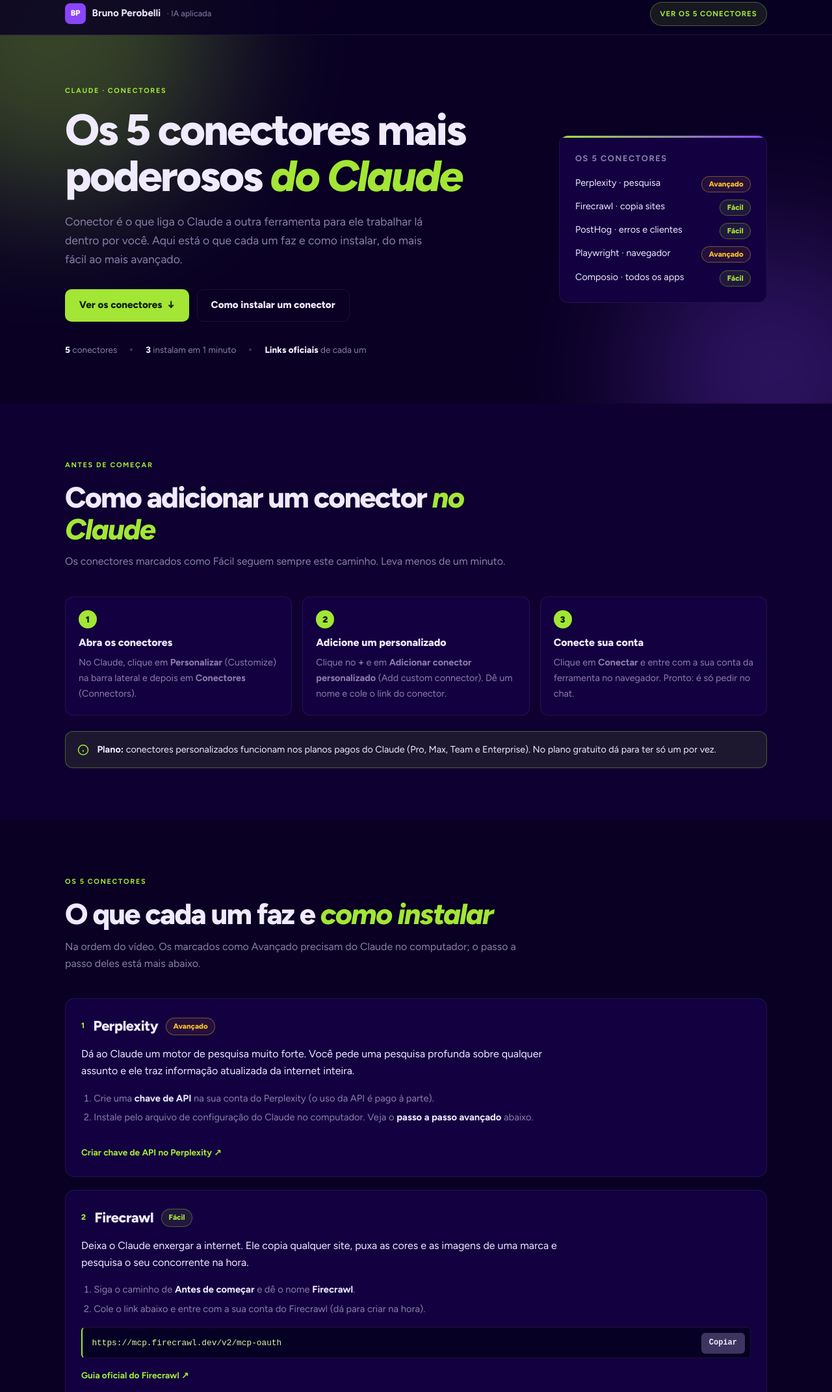
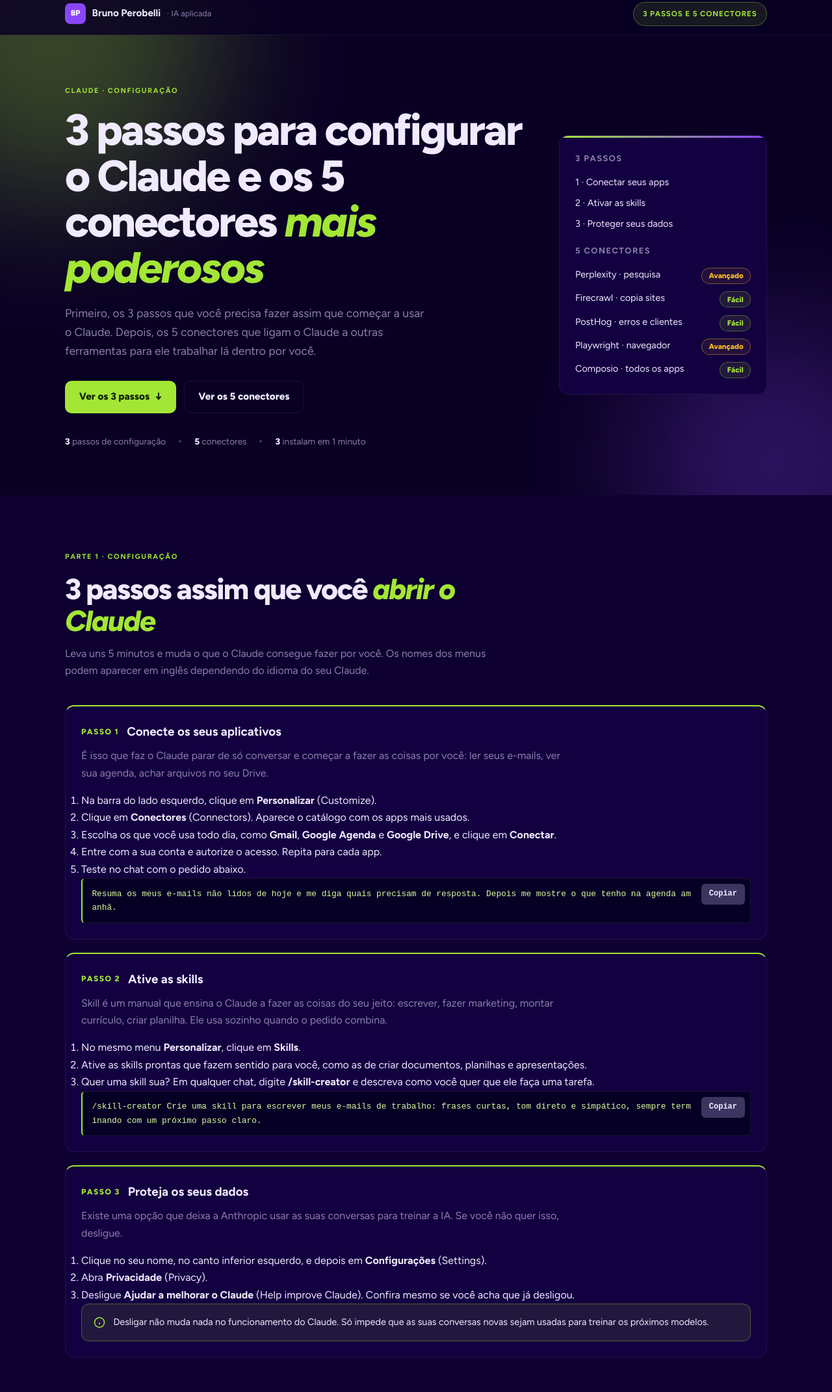
Before and after one commit to brunoperobelli96/bperobelli-lps, a plain HTML site: page conectores-claude/index.html in a window 1280 px wide. Shown: the part 11-2153 px from the top of the page at 65% size. Drawn offline with nearby package versions, Linux system fonts and the light colour scheme.

Commit message:
conectores-claude: 3 passos de configuração do Claude antes dos 5 conectores
Co-Authored-By: Claude Opus 5.5 <noreply@anthropic.com>

```diff
--- a/conectores-claude/index.html
+++ b/conectores-claude/index.html
@@ -4,8 +4,8 @@
   <meta charset="UTF-8">
   <meta name="viewport" content="width=device-width, initial-scale=1.0">
   <meta name="theme-color" content="#090023">
-  <title>5 Conectores do Claude · Bruno Perobelli</title>
-  <meta name="description" content="Os 5 conectores mais poderosos do Claude: Perplexity, Firecrawl, PostHog, Playwright e Composio, com o passo a passo de instalação de cada um.">
+  <title>Configure o Claude: 3 Passos e 5 Conectores · Bruno Perobelli</title>
+  <meta name="description" content="Os 3 passos para configurar o Claude e os 5 conectores mais poderosos: Perplexity, Firecrawl, PostHog, Playwright e Composio, com o passo a passo de instalação de cada um.">
   <link rel="preconnect" href="https://fonts.googleapis.com">
   <link href="https://fonts.googleapis.com/css2?family=Figtree:ital,wght@0,300..900;1,300..900&display=swap" rel="stylesheet">
   <script src="https://cdnjs.cloudflare.com/ajax/libs/gsap/3.12.5/gsap.min.js" defer></script>
@@ -73,7 +73,11 @@
 
     section { padding: 5rem 0; }
     section.elevated { background: var(--bg-elevated); }
-    #antes, #conectores, #avancado { scroll-margin-top: 72px; }
+    #passos, #antes, #conectores, #avancado { scroll-margin-top: 72px; }
+    .passo-list { list-style: none; display: flex; flex-direction: column; gap: 1.25rem; }
+    .passo { background: var(--surface); border: 1px solid var(--hairline); border-top: 2px solid var(--accent); border-radius: 14px; padding: 1.5rem; }
+    .passo .conn-top { margin-bottom: 0.5rem; }
+    .passo .why { color: var(--text-muted); margin-bottom: 1rem; max-width: 760px; }
     .section-header { max-width: 700px; margin-bottom: 2.5rem; }
     .section-header h2 { font-size: clamp(1.7rem, 3.8vw, 2.8rem); font-weight: 800; letter-spacing: -0.04em; line-height: 1.1; margin-bottom: 0.75rem; }
     .section-header h2 .accent { color: var(--accent); font-style: italic; }
@@ -128,7 +132,7 @@
       <span class="nav-mark">BP</span>
       Bruno Perobelli <small>· IA aplicada</small>
     </a>
-    <button class="nav-badge" onclick="scrollToSection('conectores')">Ver os 5 conectores</button>
+    <button class="nav-badge" onclick="scrollToSection('passos')">3 passos e 5 conectores</button>
   </div>
 </nav>
 
@@ -140,24 +144,31 @@
     <div class="wrap">
       <div class="hero-grid">
         <div>
-          <span class="eyebrow">Claude · Conectores</span>
-          <h1>Os 5 conectores mais poderosos <span class="accent">do Claude</span></h1>
-          <p class="sub">Conector é o que liga o Claude a outra ferramenta para ele trabalhar lá dentro por você. Aqui está o que cada um faz e como instalar, do mais fácil ao mais avançado.</p>
+          <span class="eyebrow">Claude · Configuração</span>
+          <h1>3 passos para configurar o Claude e os 5 conectores <span class="accent">mais poderosos</span></h1>
+          <p class="sub">Primeiro, os 3 passos que você precisa fazer assim que começar a usar o Claude. Depois, os 5 conectores que ligam o Claude a outras ferramentas para ele trabalhar lá dentro por você.</p>
           <div class="hero-cta">
-            <button class="btn btn-primary" onclick="scrollToSection('conectores')">Ver os conectores <span aria-hidden="true">↓</span></button>
-            <button class="btn btn-ghost" onclick="scrollToSection('antes')">Como instalar um conector</button>
+            <button class="btn btn-primary" onclick="scrollToSection('passos')">Ver os 3 passos <span aria-hidden="true">↓</span></button>
+            <button class="btn btn-ghost" onclick="scrollToSection('conectores')">Ver os 5 conectores</button>
           </div>
           <div class="hero-meta">
+            <span><strong>3</strong> passos de configuração</span>
+            <span class="sep" aria-hidden="true"></span>
             <span><strong>5</strong> conectores</span>
             <span class="sep" aria-hidden="true"></span>
             <span><strong>3</strong> instalam em 1 minuto</span>
-            <span class="sep" aria-hidden="true"></span>
-            <span><strong>Links oficiais</strong> de cada um</span>
+
           </div>
         </div>
 
         <aside class="side-card">
-          <h2>Os 5 conectores</h2>
+          <h2>3 passos</h2>
+          <ul style="margin-bottom:1.25rem">
+            <li><span>1 · Conectar seus apps</span></li>
+            <li><span>2 · Ativar as skills</span></li>
+            <li><span>3 · Proteger seus dados</span></li>
+          </ul>
+          <h2>5 conectores</h2>
           <ul>
             <li><span>Perplexity · pesquisa</span><span class="level hard">Avançado</span></li>
             <li><span>Firecrawl · copia sites</span><span class="level easy">Fácil</span></li>
@@ -170,10 +181,57 @@
     </div>
   </header>
 
-  <section id="antes" class="elevated">
+  <section id="passos" class="elevated">
     <div class="wrap">
       <div class="section-header fade-in">
-        <span class="eyebrow">Antes de começar</span>
+        <span class="eyebrow">Parte 1 · Configuração</span>
+        <h2>3 passos assim que você <span class="accent">abrir o Claude</span></h2>
+        <p>Leva uns 5 minutos e muda o que o Claude consegue fazer por você. Os nomes dos menus podem aparecer em inglês dependendo do idioma do seu Claude.</p>
+      </div>
+      <ol class="passo-list">
+        <li class="passo fade-in">
+          <div class="conn-top"><span class="conn-num">Passo 1</span><h3>Conecte os seus aplicativos</h3></div>
+          <p class="why">É isso que faz o Claude parar de só conversar e começar a fazer as coisas por você: ler seus e-mails, ver sua agenda, achar arquivos no seu Drive.</p>
+          <ol class="how">
+            <li>Na barra do lado esquerdo, clique em <strong>Personalizar</strong> (Customize).</li>
+            <li>Clique em <strong>Conectores</strong> (Connectors). Aparece o catálogo com os apps mais usados.</li>
+            <li>Escolha os que você usa todo dia, como <strong>Gmail</strong>, <strong>Google Agenda</strong> e <strong>Google Drive</strong>, e clique em <strong>Conectar</strong>.</li>
+            <li>Entre com a sua conta e autorize o acesso. Repita para cada app.</li>
+            <li>Teste no chat com o pedido abaixo.</li>
+          </ol>
+          <div class="code">Resuma os meus e-mails não lidos de hoje e me diga quais precisam de resposta. Depois me mostre o que tenho na agenda amanhã.</div>
+        </li>
+        <li class="passo fade-in">
+          <div class="conn-top"><span class="conn-num">Passo 2</span><h3>Ative as skills</h3></div>
+          <p class="why">Skill é um manual que ensina o Claude a fazer as coisas do seu jeito: escrever, fazer marketing, montar currículo, criar planilha. Ele usa sozinho quando o pedido combina.</p>
+          <ol class="how">
+            <li>No mesmo menu <strong>Personalizar</strong>, clique em <strong>Skills</strong>.</li>
+            <li>Ative as skills prontas que fazem sentido para você, como as de criar documentos, planilhas e apresentações.</li>
+            <li>Quer uma skill sua? Em qualquer chat, digite <strong>/skill-creator</strong> e descreva como você quer que ele faça uma tarefa.</li>
+          </ol>
+          <div class="code">/skill-creator Crie uma skill para escrever meus e-mails de trabalho: frases curtas, tom direto e simpático, sempre terminando com um próximo passo claro.</div>
+        </li>
+        <li class="passo fade-in">
+          <div class="conn-top"><span class="conn-num">Passo 3</span><h3>Proteja os seus dados</h3></div>
+          <p class="why">Existe uma opção que deixa a Anthropic usar as suas conversas para treinar a IA. Se você não quer isso, desligue.</p>
+          <ol class="how">
+            <li>Clique no seu nome, no canto inferior esquerdo, e depois em <strong>Configurações</strong> (Settings).</li>
+            <li>Abra <strong>Privacidade</strong> (Privacy).</li>
+            <li>Desligue <strong>Ajudar a melhorar o Claude</strong> (Help improve Claude). Confira mesmo se você acha que já desligou.</li>
+          </ol>
+          <div class="note" style="margin-top:0">
+            <svg width="18" height="18" viewBox="0 0 24 24" fill="none" stroke="var(--accent)" stroke-width="2" aria-hidden="true"><circle cx="12" cy="12" r="10"/><path d="M12 16v-4M12 8h.01"/></svg>
+            <p>Desligar não muda nada no funcionamento do Claude. Só impede que as suas conversas novas sejam usadas para treinar os próximos modelos.</p>
+          </div>
+        </li>
+      </ol>
+    </div>
+  </section>
+
+  <section id="antes">
+    <div class="wrap">
+      <div class="section-header fade-in">
+        <span class="eyebrow">Parte 2 · Conectores · Antes de começar</span>
         <h2>Como adicionar um conector <span class="accent">no Claude</span></h2>
         <p>Os conectores marcados como Fácil seguem sempre este caminho. Leva menos de um minuto.</p>
       </div>
@@ -201,7 +259,7 @@
     </div>
   </section>
 
-  <section id="conectores">
+  <section id="conectores" class="elevated">
     <div class="wrap">
       <div class="section-header fade-in">
         <span class="eyebrow">Os 5 conectores</span>
@@ -266,7 +324,7 @@
     </div>
   </section>
 
-  <section id="avancado" class="elevated">
+  <section id="avancado">
     <div class="wrap">
       <div class="section-header fade-in">
         <span class="eyebrow">Passo a passo avançado</span>
```
